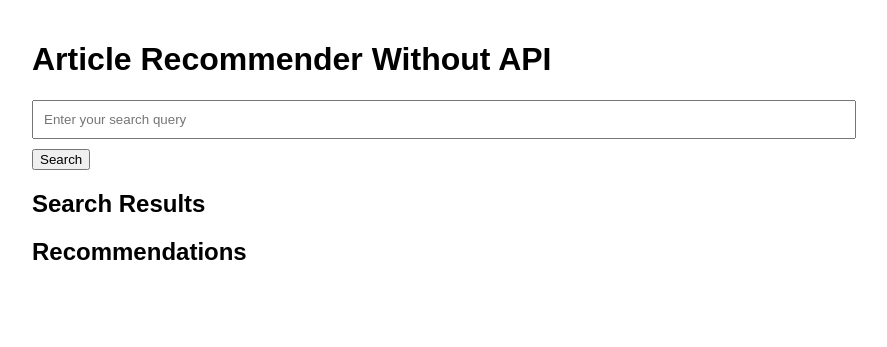
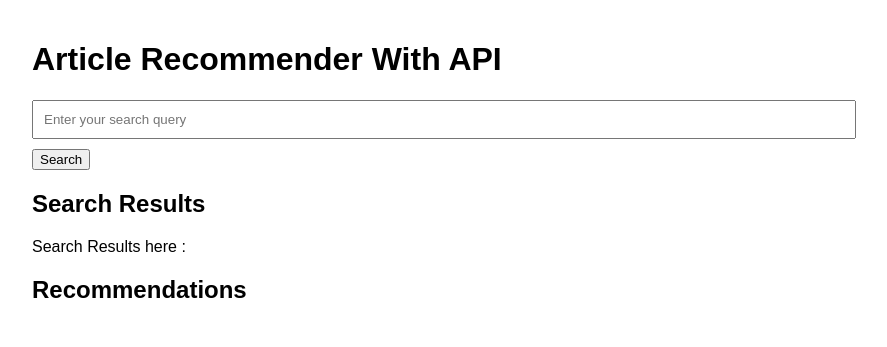
Before and after one commit to Nour-MZ/Recommender-System, a plain HTML site: page WIth API/index.html in a window 1280 px wide. Shown: the whole page, without its empty margins (208-1095 px from the left). Drawn offline with Linux system fonts and the light colour scheme.

Commit message:
Add files via upload

```diff
--- a/WIth API/index.html
+++ b/WIth API/index.html
@@ -19,11 +19,13 @@
     </script>
 </head>
 <body>
-  <h1>Article Recommender Without API</h1>
+  <h1>Article Recommender With API</h1>
   <input type="text" id="searchInput" placeholder="Enter your search query">
   <button id="searchButton">Search</button>
   <h2>Search Results</h2>
-  <ul id="searchlist"></ul>
+  <ul id="searchlist">
+    Search Results here :
+  </ul>
   <h2>Recommendations</h2>
   <ul id="recommendationsList"></ul>
 
```
